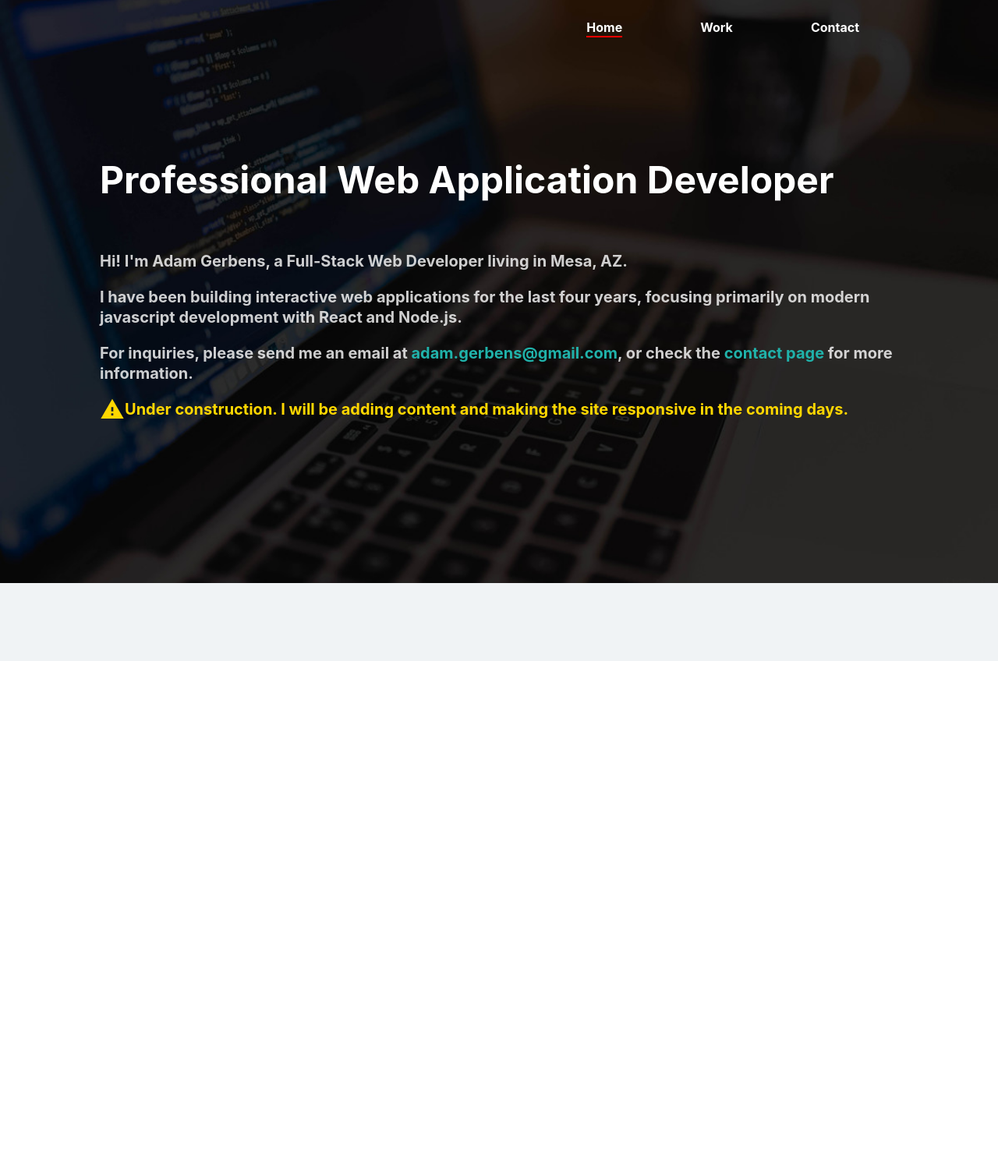
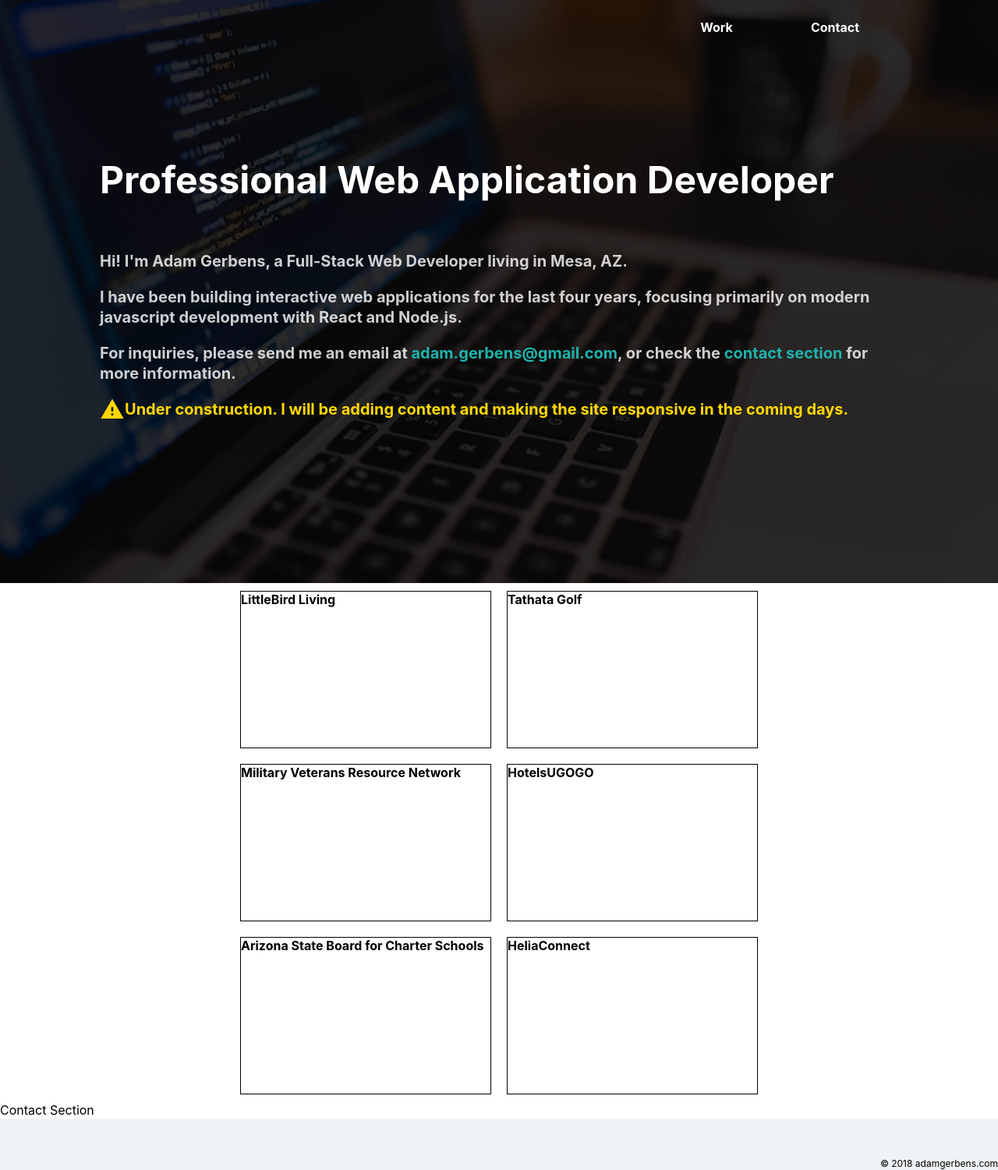
Before and after one commit to agerbens/agerbens.github.io, a Gatsby site: page / in a window 1280 px wide. Shown: the whole page at 78% size. Before the commit the page ends 848 px from the top, so only its background shows below. Built offline with nearby package versions, Linux system fonts and the light colour scheme; Gatsby itself is replaced by a stand-in of ours.

Commit message:
Add GA, make homepage have all content, add some placeholders

```diff
--- a/gatsby-config.js
+++ b/gatsby-config.js
@@ -1,6 +1,18 @@
 module.exports = {
   siteMetadata: {
-    title: 'Adam Gerbens\' Project Page',
+    title: "Adam Gerbens' Project Page",
   },
-  plugins: ['gatsby-plugin-react-helmet'],
-}
+  plugins: [
+    'gatsby-plugin-react-helmet',
+    {
+      resolve: `gatsby-plugin-google-analytics`,
+      options: {
+        trackingId: 'UA-123987039-1',
+        // Puts tracking script in the head instead of the body
+        head: false,
+        // Setting this parameter is optional
+        anonymize: true,
+      },
+    },
+  ],
+};
--- a/package.json
+++ b/package.json
@@ -5,10 +5,12 @@
   "author": "Kyle Mathews <mathews.kyle@gmail.com>",
   "dependencies": {
     "gatsby": "next",
+    "gatsby-plugin-google-analytics": "next",
     "gatsby-plugin-react-helmet": "next",
     "react": "^16.4.1",
     "react-dom": "^16.4.1",
-    "react-helmet": "^5.2.0"
+    "react-helmet": "^5.2.0",
+    "react-scroll": "^1.7.10"
   },
   "keywords": [
     "gatsby"
--- /dev/null
+++ b/src/components/Contact/contact.css
@@ -0,0 +1,4 @@
+.ContactSection {
+  background-color: #f0f3f5;
+  padding: 50px 0 0 0;
+}
--- a/src/components/Footer.js
+++ /dev/null
@@ -1,16 +0,0 @@
-import React from 'react';
-
-const Footer = () => (
-  <div
-    style={{
-      backgroundColor: '#f0f3f5',
-      padding: '50px 0px',
-      height: '100%',
-      display: 'block'
-    }}
-  >
-
-  </div>
-);
-
-export default Footer;
--- /dev/null
+++ b/src/components/Footer/footer.css
@@ -0,0 +1,6 @@
+.Footer {
+  background-color: #f0f3f5;
+  padding: 50px 0 0 0;
+  font-size: 12px;
+  text-align: right;
+}
--- /dev/null
+++ b/src/components/Footer/index.js
@@ -0,0 +1,14 @@
+import React, { Component } from 'react';
+import './footer.css';
+
+class Footer extends Component {
+  render() {
+    return (
+      <div className="Footer">
+        &copy; {new Date().getFullYear()} adamgerbens.com
+      </div>
+    );
+  }
+}
+
+export default Footer;
--- a/src/components/Header/index.js
+++ b/src/components/Header/index.js
@@ -1,18 +1,29 @@
 import React from 'react';
-import { Link } from 'gatsby';
+import { Link } from 'react-scroll';
 
 import './header.css';
 
 const Header = () => (
   <div className="Header">
     <div className="HeaderGroup">
-      <Link exact to="/" activeClassName="active">
-        Home
-      </Link>
-      <Link exact to="/work" activeClassName="active">
+      <Link
+        to="work"
+        activeClass="active"
+        spy={true}
+        smooth={true}
+        offset={-50}
+        duration={500}
+      >
         Work
       </Link>
-      <Link exact to="/contact" activeClassName="active">
+      <Link
+        to="contact"
+        activeClass="active"
+        spy={true}
+        smooth={true}
+        offset={50}
+        duration={500}
+      >
         Contact
       </Link>
     </div>
--- /dev/null
+++ b/src/components/Work/ProjectCard.js
@@ -0,0 +1,18 @@
+import React, {Component} from 'react';
+import PropTypes from 'prop-types';
+
+class ProjectCard extends Component {
+  static propTypes = {
+    project: PropTypes.object.isRequired,
+  };
+  render() {
+    const { project } = this.props;
+    return (
+      <div className="ProjectCard">
+        <div className="ProjectCardTitle">{project.name}</div>
+      </div>
+    );
+  }
+}
+
+export default ProjectCard;
--- /dev/null
+++ b/src/components/Work/index.js
@@ -0,0 +1,20 @@
+import React, { Component } from 'react';
+import ProjectCard from './ProjectCard';
+
+import './work.css';
+
+import projects from './projects';
+
+class Work extends Component {
+  render() {
+    return (
+      <div className="WorkSection">
+        {projects.map(project => (
+          <ProjectCard key={project.name} project={project} />
+        ))}
+      </div>
+    );
+  }
+}
+
+export default Work;
--- /dev/null
+++ b/src/components/Work/projects.js
@@ -0,0 +1,20 @@
+export default [
+  {
+    name: 'LittleBird Living',
+  },
+  {
+    name: 'Tathata Golf',
+  },
+  {
+    name: 'Military Veterans Resource Network',
+  },
+  {
+    name: 'HotelsUGOGO',
+  },
+  {
+    name: 'Arizona State Board for Charter Schools',
+  },
+  {
+    name: 'HeliaConnect',
+  },
+]
--- /dev/null
+++ b/src/components/Work/work.css
@@ -0,0 +1,19 @@
+.WorkSection {
+  display: flex;
+  flex-wrap: wrap;
+  justify-content: center;
+  max-width: 1024px;
+  margin: 0 auto;
+}
+
+.ProjectCard {
+  display: flex;
+  width: 320px;
+  margin: 10px 10px;
+  border: 1px solid black;
+  height: 200px;
+}
+
+.ProjectCardTitle {
+  font-weight: bold;
+}
--- a/src/pages/index.js
+++ b/src/pages/index.js
@@ -1,10 +1,11 @@
 import React from 'react';
-import Link from 'gatsby-link';
+import { Link, Element } from 'react-scroll';
+
+import './styles/home.css';
 
 import SiteLayout from '../layouts/site';
 import UnderConstruction from '../components/UnderConstruction';
-
-import './styles/home.css';
+import Work from '../components/Work';
 
 const IndexPage = () => (
   <SiteLayout>
@@ -22,15 +23,18 @@ const IndexPage = () => (
         <p>
           For inquiries, please send me an email at{' '}
           <a href="mailto:adam.gerbens@gmail.com">adam.gerbens@gmail.com</a>, or
-          check the{' '}
-          <Link exact to="/contact">
-            contact page
-          </Link>{' '}
-          for more information.
+          check the <Link to="contact">contact section</Link> for more
+          information.
         </p>
         <UnderConstruction />
       </div>
     </div>
+    <Element name="work">
+      <Work />
+    </Element>
+    <Element name="contact">
+      <div>Contact Section</div>
+    </Element>
   </SiteLayout>
 );
 
```
Also changed, not shown: src/components/Contact/index.js (added, +10 -0 lines), src/pages/contact.js (deleted, +0 -20 lines), src/pages/work.js (deleted, +0 -20 lines), 1 other file.
